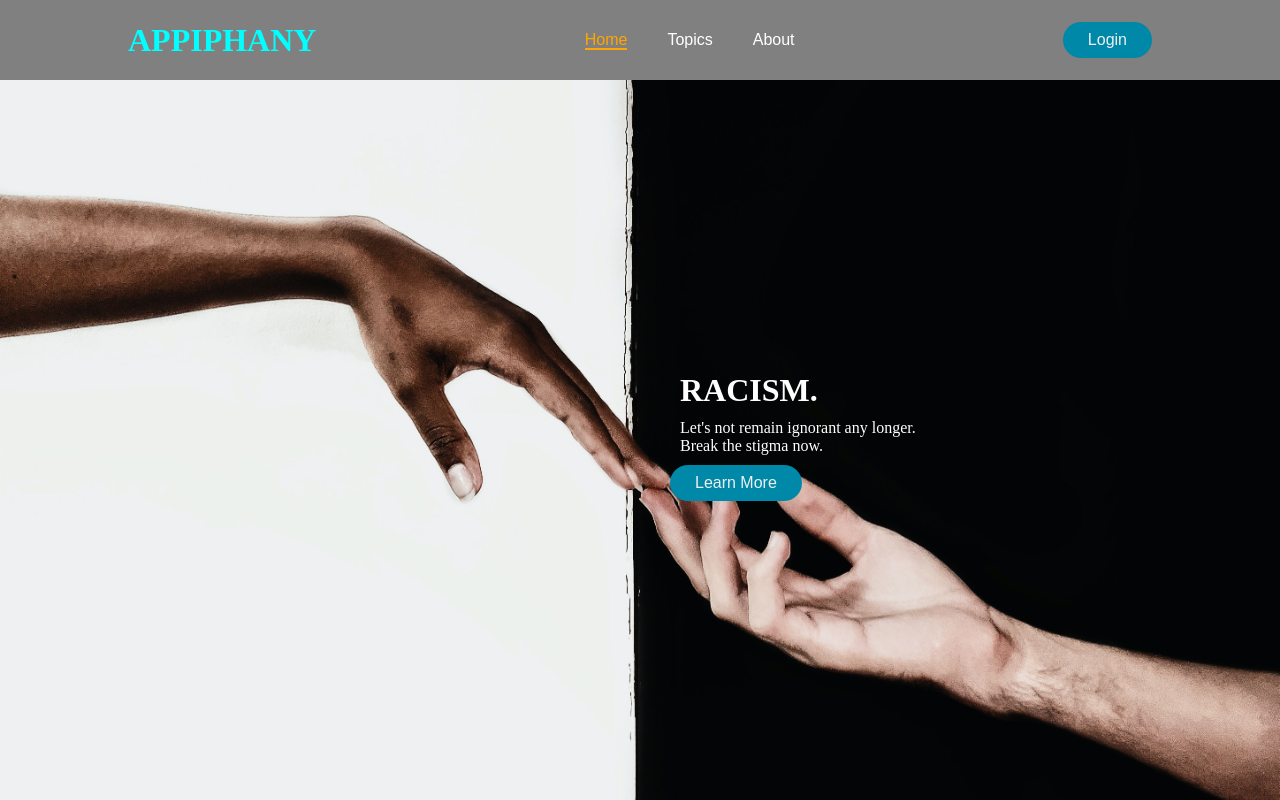
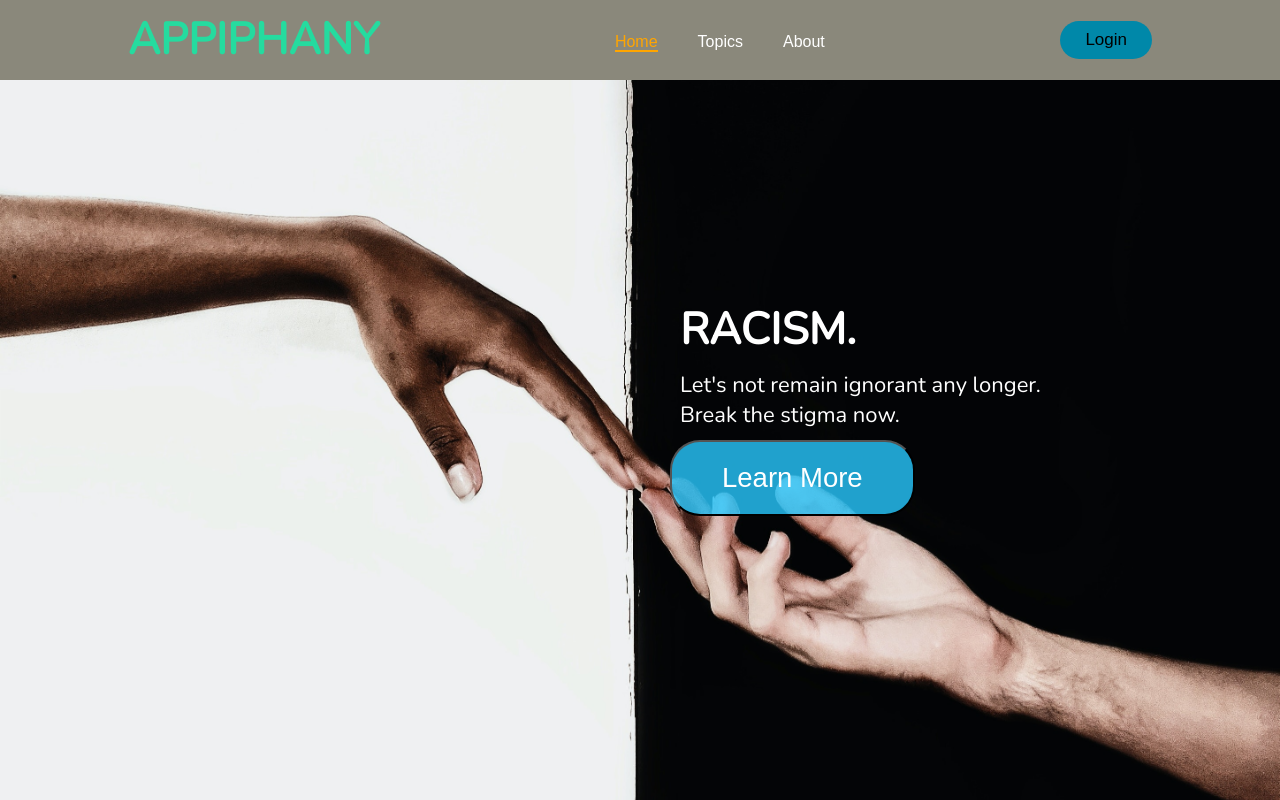
Before and after one commit to muzziewuzzie/appiphany, a React (Create React App) app in the folder frontend/: page / in a window 1280 px wide. Built offline with nearby package versions, Linux system fonts and the light colour scheme.

Commit message:
UI Improvements

```diff
--- a/frontend/src/components/Button.js
+++ b/frontend/src/components/Button.js
@@ -1,5 +1,11 @@
-const Button = ({ name, handleClick }) => (
-  <button onClick={handleClick}>{name}</button>
+const Button = ({ name, handleClick, customStyle }) => (
+  <button className={customStyle} onClick={handleClick}>
+    {name}
+  </button>
 );
 
+Button.defaultProps = {
+  customStyle: "btn",
+};
+
 export default Button;
--- a/frontend/src/components/HomepageContent.js
+++ b/frontend/src/components/HomepageContent.js
@@ -22,7 +22,7 @@ const HomepageContent = () => {
           Let's not remain ignorant any longer. <br /> Break the stigma now.
         </p>
         <Link to="/topics/racism">
-          <Button name="Learn More" />
+          <Button name="Learn More" customStyle="call_to_action_btn" />
         </Link>
       </div>
     </div>
--- a/frontend/src/components/Login.js
+++ b/frontend/src/components/Login.js
@@ -15,7 +15,7 @@ const Login = () => {
   const { dispatch } = useContext(UserContext);
 
   const loginPageStyle = {
-    backgroundColor: "blue",
+    backgroundColor: "#3186e0",
     display: "flex",
     flexDirection: "column",
     justifyContent: "center",
--- a/frontend/src/components/RacismContent.js
+++ b/frontend/src/components/RacismContent.js
@@ -6,7 +6,7 @@ import { information, images } from "./RacismInfo";
 
 const RacismContent = () => {
   const racismPageStyle = {
-    backgroundColor: "blue",
+    backgroundColor: "#3186e0",
     display: "flex",
     justifyContent: "center",
     alignItems: "center",
--- a/frontend/src/components/Register.js
+++ b/frontend/src/components/Register.js
@@ -17,7 +17,7 @@ const Register = () => {
   }, [password, matchPassword]);
 
   const registerPageStyle = {
-    backgroundColor: "blue",
+    backgroundColor: "#3186e0",
     display: "flex",
     flexDirection: "column",
     justifyContent: "center",
--- a/frontend/src/styles.css
+++ b/frontend/src/styles.css
@@ -1,7 +1,14 @@
+@import url("https://fonts.googleapis.com/css2?family=Nunito&display=swap");
+
 * {
   box-sizing: border-box;
   margin: 0;
   padding: 0;
+}
+
+html {
+  font-family: "Nunito", sans-serif;
+  font-size: 22px;
 }
 
 .app {
@@ -9,8 +16,7 @@
   width: 100vw;
 }
 
-li,
-button {
+li {
   font-family: sans-serif;
   font-weight: 500;
   font-size: 16px;
@@ -23,12 +29,12 @@ header {
   justify-content: space-between;
   align-items: center;
   padding: 30px 10%;
-  background-color: grey;
+  background-color: #8a887b;
   height: 80px;
 }
 
 .app_title {
-  color: aqua;
+  color: #25db9f;
 }
 
 .nav_links {
@@ -54,8 +60,9 @@ header {
   border-bottom: 2px solid orange;
 }
 
-button {
+.btn {
   padding: 9px 25px;
+  font-size: 17px;
   background-color: rgba(0, 136, 169, 1);
   border: none;
   border-radius: 50px;
@@ -63,7 +70,7 @@ button {
   transition: all 0.3s ease 0s;
 }
 
-button:hover {
+.btn:hover {
   background-color: rgba(0, 136, 169, 0.8);
 }
 
@@ -76,12 +83,53 @@ button:hover {
 .homepage_content {
   position: absolute;
   padding: 30px;
-  top: 35%;
+  top: 25%;
   left: 50%;
 }
 
+.call_to_action_btn {
+  text-decoration: none;
+  padding: 20px 50px;
+  font-size: 1.25rem;
+  position: relative;
+  overflow: hidden;
+  color: #fff;
+  border-radius: 30px;
+  background-color: rgba(39, 200, 255, 0.8);
+  box-shadow: 0 0 0 0 rgba(143, 64, 248, 0.5), 0 0 0 0 rgba(39, 200, 255, 0.5);
+  transition: transform 0.3s ease, box-shadow 0.3s ease;
+}
+
+.call_to_action_btn::after {
+  content: "";
+  width: 400px;
+  height: 400px;
+  position: absolute;
+  top: -50%;
+  left: -100px;
+  background-color: #ff3cac;
+  background-image: linear-gradient(
+    225deg,
+    #27d86c 0%,
+    #26caf8 50%,
+    #c625d0 100%
+  );
+  z-index: -1;
+  transition: transform 0.5s ease;
+}
+
+.call_to_action_btn:hover {
+  transform: translate(0, -6px);
+  box-shadow: 10px -10px 25px 0 rgba(143, 64, 248, 0.5),
+    -10px 10px 25px 0 rgba(39, 200, 255, 0.5);
+}
+
+.call_to_action_btn:hover::after {
+  transform: rotate(150deg);
+}
+
 .racism_content {
-  background-color: black;
+  background-color: rgba(0, 0, 0, 0.4);
   color: #fff;
   text-align: center;
   width: 60%;
@@ -112,7 +160,7 @@ h2 {
 }
 
 .information {
-  line-height: 22px;
+  line-height: 27px;
   padding: 10px;
 }
 
@@ -140,7 +188,7 @@ a {
   justify-content: center;
   padding: 1rem;
   color: #fff;
-  background-color: black;
+  background-color: rgba(0, 0, 0, 0.4);
   min-height: 300px;
 }
 
```
